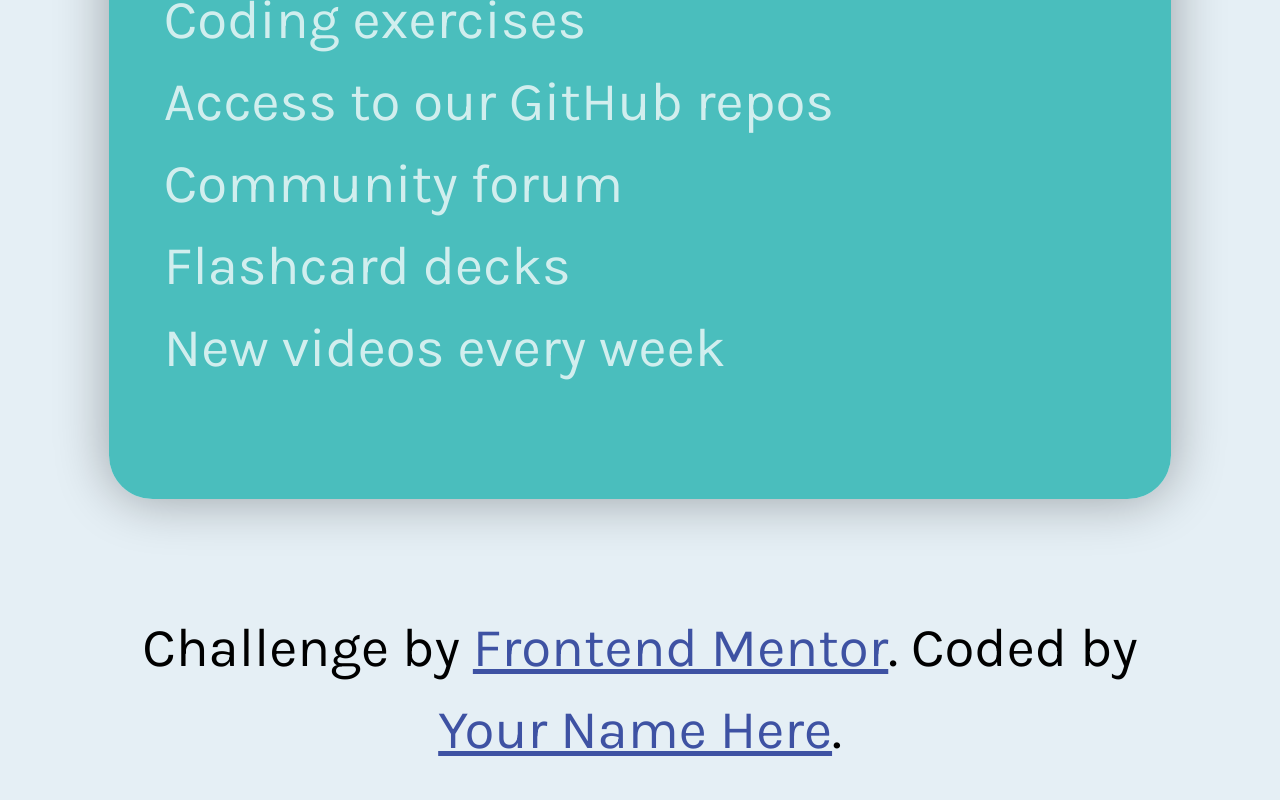
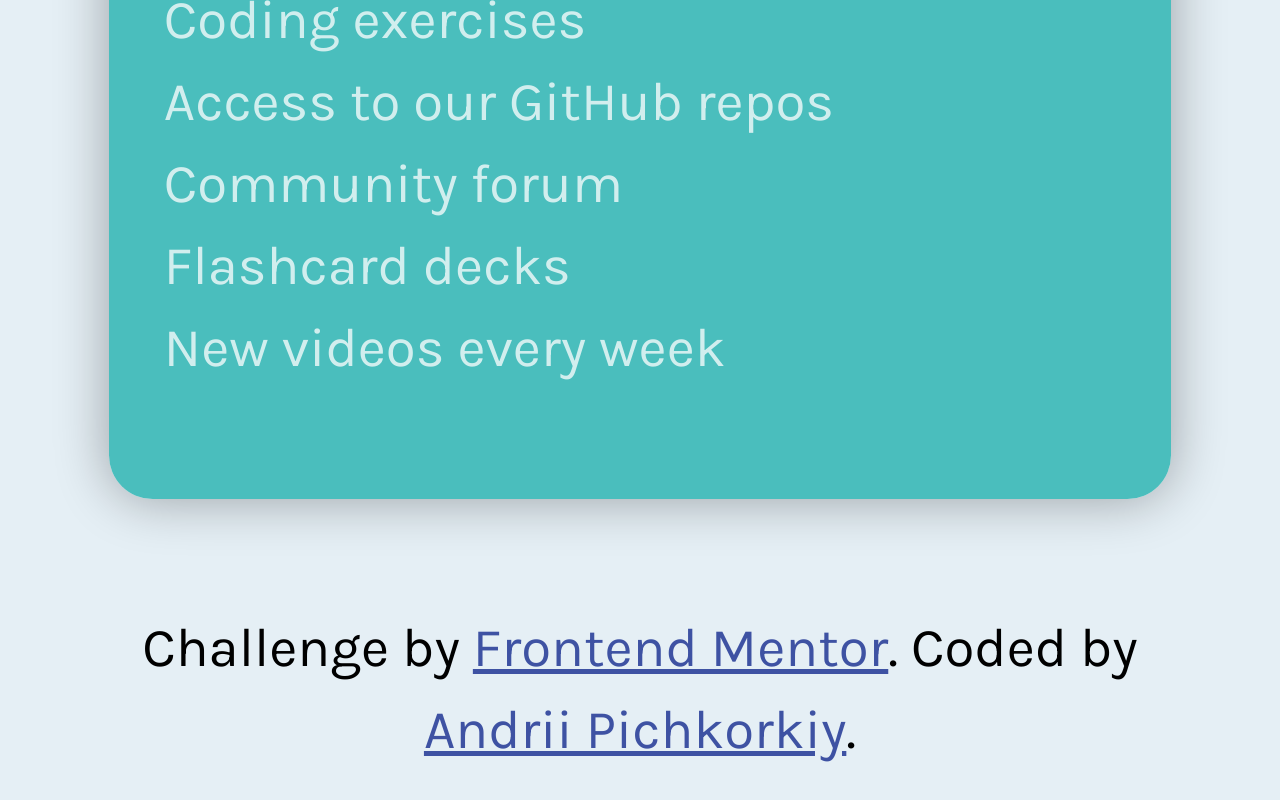
Before and after one commit to AndriiPichkorkiy/single-price-grid-component, a plain HTML site: page index.html in a window 1280 px wide. Shown: the part 2341-3141 px from the top of the page. Drawn offline with Linux system fonts and the light colour scheme.

Commit message:
html attribution correct

```diff
--- a/index.html
+++ b/index.html
@@ -81,7 +81,10 @@
         Challenge by
         <a href="https://www.frontendmentor.io?ref=challenge" target="_blank"
           >Frontend Mentor</a
-        >. Coded by <a href="#">Your Name Here</a>.
+        >. Coded by
+        <a href="https://github.com/desertptu4ka/single-price-grid-component"
+          >Andrii Pichkorkiy</a
+        >.
       </p>
     </footer>
   </body>
```
